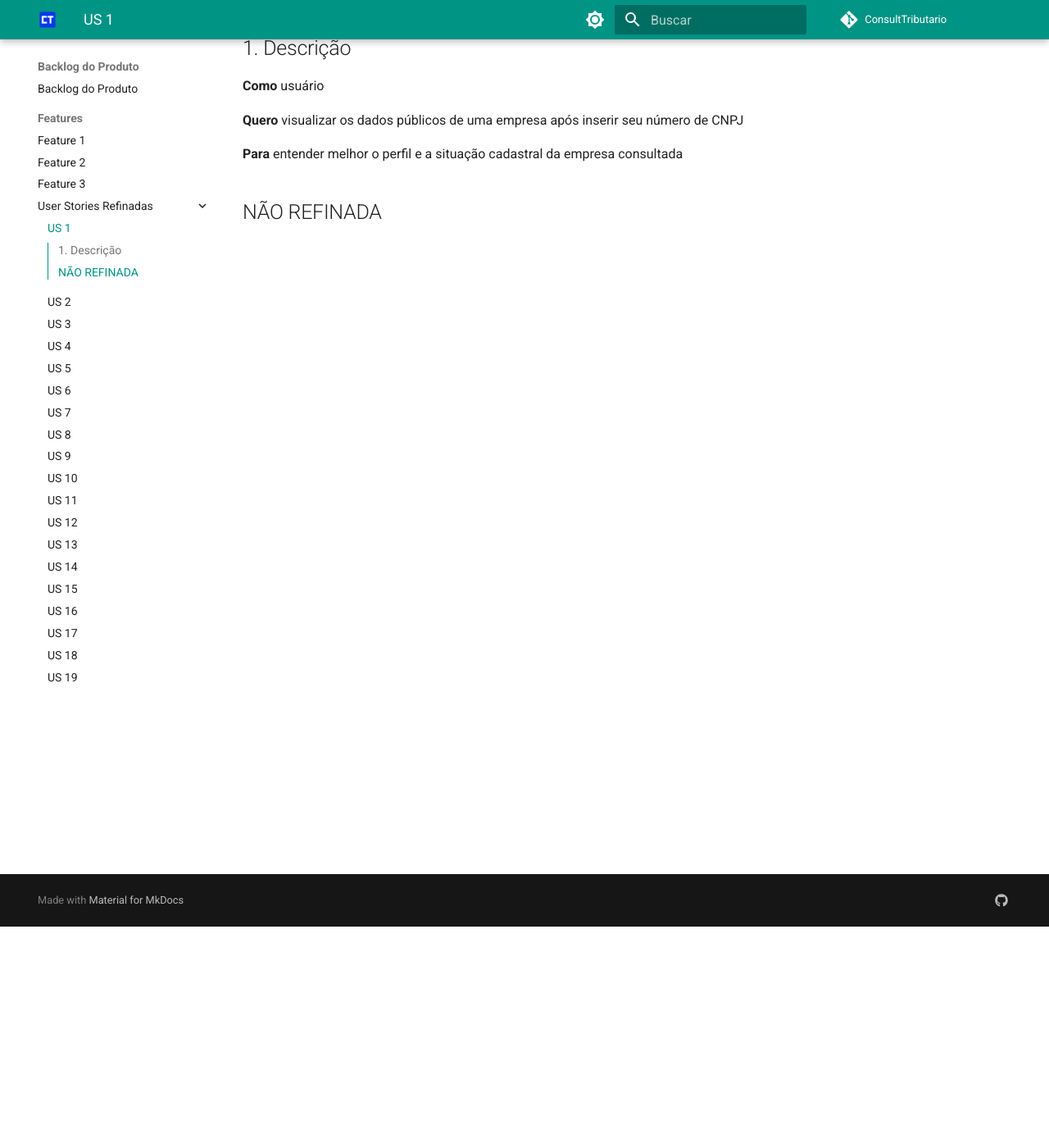
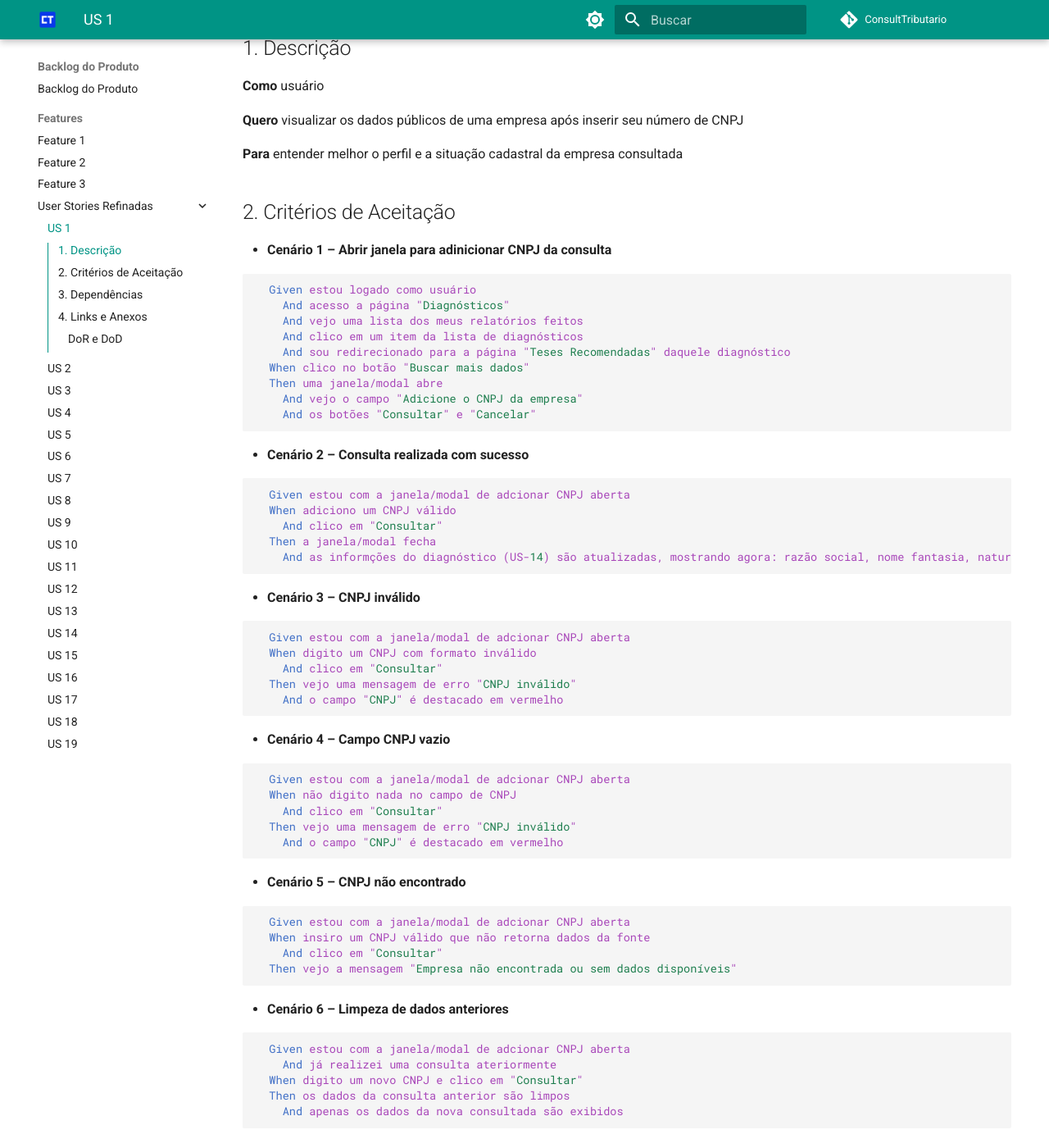
Before and after one commit to mdsreq-fga-unb/2025.1-T02-ConsultTributario, an MkDocs documentation site: the page built from docs/features/realizar-diagnostico-tributario/us-01.md, in a window 1280 px wide and 1400 px high, scrolled down 270 px. Shown: the whole window at 82% size. Built offline with MkDocs 1.6.1 and Material for MkDocs 9.7.7, drawn with Linux system fonts in a browser that asks for light colours; comment, search, counter and statistics services are not loaded; some of the changed text lies outside the part shown.

Commit message:
docs: refina US-01

````diff
--- a/docs/features/realizar-diagnostico-tributario/us-01.md
+++ b/docs/features/realizar-diagnostico-tributario/us-01.md
@@ -10,4 +10,82 @@
 
 **Para** entender melhor o perfil e a situação cadastral da empresa consultada
 
-## NÃO REFINADA
+## 2. Critérios de Aceitação
+
+- **Cenário 1 – Abrir janela para adinicionar CNPJ da consulta**
+
+```gherkin
+  Given estou logado como usuário
+    And acesso a página "Diagnósticos"
+    And vejo uma lista dos meus relatórios feitos
+    And clico em um item da lista de diagnósticos
+    And sou redirecionado para a página "Teses Recomendadas" daquele diagnóstico
+  When clico no botão "Buscar mais dados"
+  Then uma janela/modal abre
+    And vejo o campo "Adicione o CNPJ da empresa"
+    And os botões "Consultar" e "Cancelar"
+```
+
+- **Cenário 2 – Consulta realizada com sucesso**
+
+```gherkin
+  Given estou com a janela/modal de adcionar CNPJ aberta
+  When adiciono um CNPJ válido
+    And clico em "Consultar"
+  Then a janela/modal fecha
+    And as informções do diagnóstico (US-14) são atualizadas, mostrando agora: razão social, nome fantasia, natureza jurídica, situação cadastral, data de abertura, UF e município
+```
+
+- **Cenário 3 – CNPJ inválido**
+
+```gherkin
+  Given estou com a janela/modal de adcionar CNPJ aberta
+  When digito um CNPJ com formato inválido
+    And clico em "Consultar"
+  Then vejo uma mensagem de erro "CNPJ inválido"
+    And o campo "CNPJ" é destacado em vermelho
+```
+
+- **Cenário 4 – Campo CNPJ vazio**
+
+```gherkin
+  Given estou com a janela/modal de adcionar CNPJ aberta
+  When não digito nada no campo de CNPJ
+    And clico em "Consultar"
+  Then vejo uma mensagem de erro "CNPJ inválido"
+    And o campo "CNPJ" é destacado em vermelho
+```
+
+- **Cenário 5 – CNPJ não encontrado**
+
+```gherkin
+  Given estou com a janela/modal de adcionar CNPJ aberta
+  When insiro um CNPJ válido que não retorna dados da fonte
+    And clico em "Consultar"
+  Then vejo a mensagem "Empresa não encontrada ou sem dados disponíveis"
+```
+
+- **Cenário 6 – Limpeza de dados anteriores**
+
+```gherkin
+  Given estou com a janela/modal de adcionar CNPJ aberta
+    And já realizei uma consulta ateriormente
+  When digito um novo CNPJ e clico em "Consultar"
+  Then os dados da consulta anterior são limpos
+    And apenas os dados da nova consultada são exibidos
+```
+
+## 3. Dependências
+
+- Nenhuma
+
+## 4. Links e Anexos
+
+- Documento da Feature: [Link](gerenciar-teses-tributarias.md)
+- Protótipo: [Link]()
+
+---
+
+### DoR e DoD
+
+**[Link](../../visao-produto/dor-dod.md)**
````
